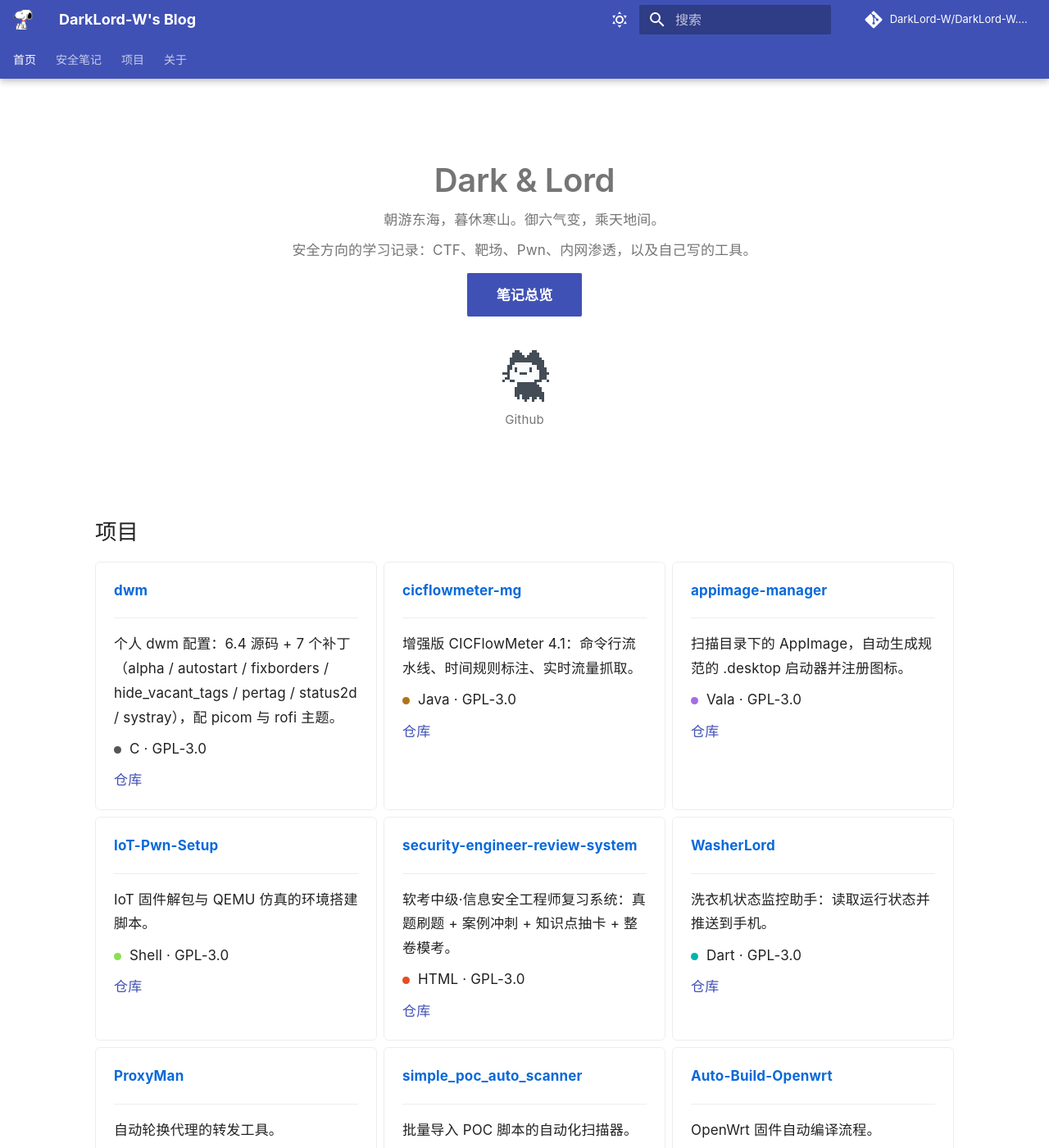
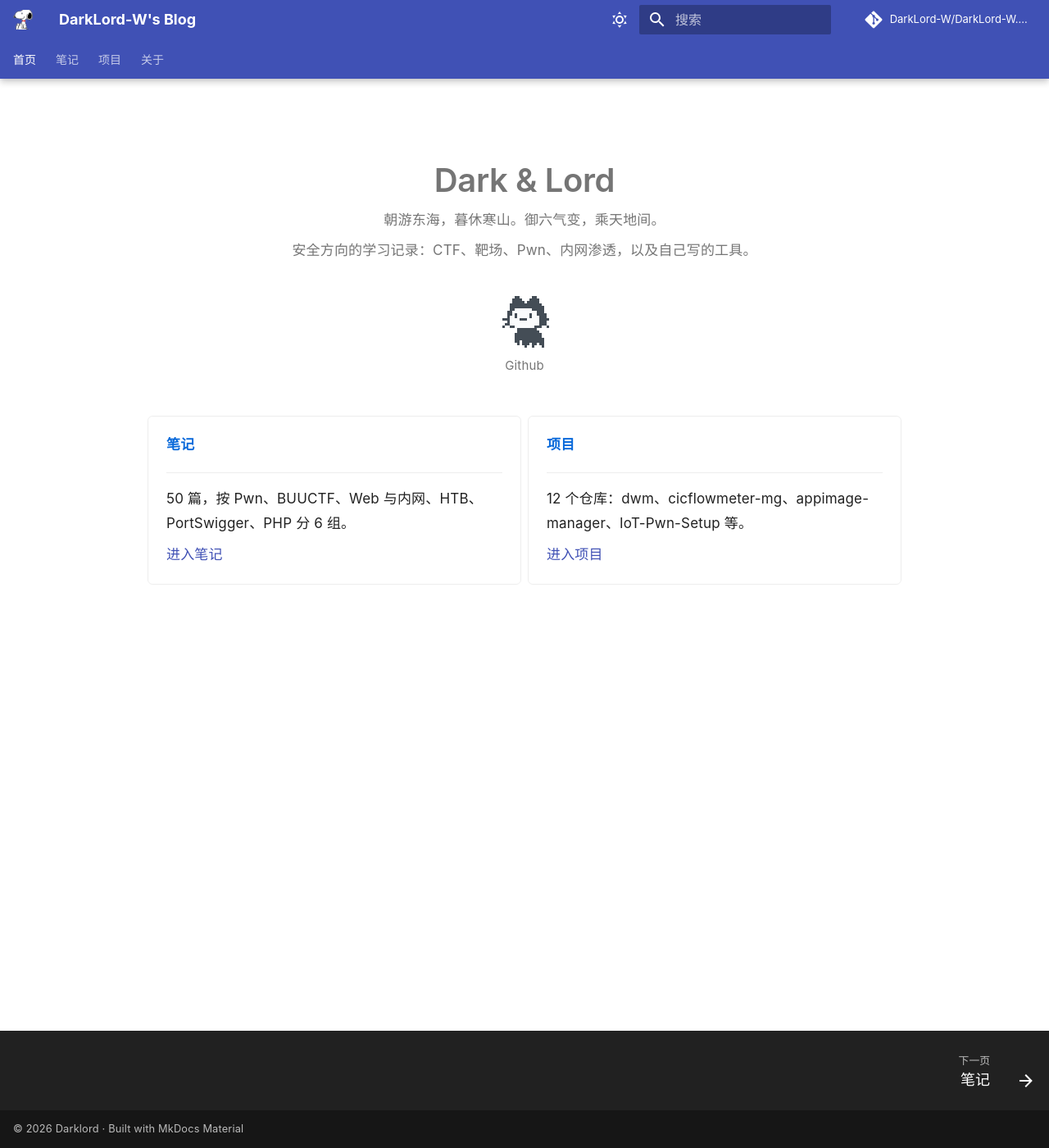
Before and after one commit to DarkLord-W/DarkLord-W.github.io, an MkDocs documentation site: the page built from docs/index.md, in a window 1280 px wide and 1400 px high. Shown: the whole window at 82% size. Built offline with MkDocs 1.6.1 and Material for MkDocs 9.7.7, drawn with Linux system fonts in a browser that asks for light colours; comment, search, counter and statistics services are not loaded; some of the changed text lies outside the part shown.

Commit message:
feat: 笔记与项目拆成两个独立栏目
首页不再同时堆项目和笔记，只保留身份区与两个入口卡：

- 新增 docs/notes/index.md：笔记总览（6 组共 50 篇），顶栏「笔记」落到这里
- docs/projects/index.md 由表格改为 12 张仓库卡片，与主页原卡片一致
- docs/index.md 精简为「标题 + 诗句 + 简介 + Mona + 两张入口卡」
- 顶栏：首页 / 笔记 / 项目 / 关于；nav 收录 59 项，与 docs 下 59 个 md 一一对应

顺带修掉一个真实 bug：Material 的 .grid.cards > ul 是 display:contents，列数必须设在
.grid 容器上；且 :has() 的优先级按参数计算，导致
".md-content:has(.grid.cards) .grid.cards"（4 个类）压过
".md-content:has(.hero) .home-entry"（3 个类）。改为 :not(.home-entry) 后，
落地页三列、主页入口两列，互不干扰。

验证：mkdocs build --strict 通过；像素实测主页卡片 260..1179（中心 719，页面中心 720），
笔记/项目页三列 266..1173。

```diff
--- a/docs/index.md
+++ b/docs/index.md
@@ -12,8 +12,6 @@ hide:
 
 安全方向的学习记录：CTF、靶场、Pwn、内网渗透，以及自己写的工具。
 
-[笔记总览](buuctf/index.md){ .md-button .md-button--primary }
-
 <a class="mona" href="https://github.com/DarkLord-W" target="_blank" rel="noopener">
   <img src="assets/mona.gif" alt="GitHub" width="72" height="72">
   <span>Github</span>
@@ -21,182 +19,22 @@ hide:
 
 </div>
 
-## 项目
+<div class="grid cards home-entry" markdown>
 
-<div class="grid cards" markdown>
-
--   __dwm__
+-   __笔记__
 
     ---
 
-    个人 dwm 配置：6.4 源码 + 7 个补丁（alpha / autostart / fixborders / hide_vacant_tags / pertag / status2d / systray），配 picom 与 rofi 主题。
+    50 篇，按 Pwn、BUUCTF、Web 与内网、HTB、PortSwigger、PHP 分 6 组。
 
-    <span class="lang-dot" style="background:#555555"></span> C · GPL-3.0
+    [进入笔记](notes/index.md)
 
-    [仓库](https://github.com/DarkLord-W/dwm)
-
--   __cicflowmeter-mg__
+-   __项目__
 
     ---
 
-    增强版 CICFlowMeter 4.1：命令行流水线、时间规则标注、实时流量抓取。
+    12 个仓库：dwm、cicflowmeter-mg、appimage-manager、IoT-Pwn-Setup 等。
 
-    <span class="lang-dot" style="background:#b07219"></span> Java · GPL-3.0
-
-    [仓库](https://github.com/DarkLord-W/cicflowmeter-mg)
-
--   __appimage-manager__
-
-    ---
-
-    扫描目录下的 AppImage，自动生成规范的 .desktop 启动器并注册图标。
-
-    <span class="lang-dot" style="background:#a56de2"></span> Vala · GPL-3.0
-
-    [仓库](https://github.com/DarkLord-W/appimage-manager)
-
--   __IoT-Pwn-Setup__
-
-    ---
-
-    IoT 固件解包与 QEMU 仿真的环境搭建脚本。
-
-    <span class="lang-dot" style="background:#89e051"></span> Shell · GPL-3.0
-
-    [仓库](https://github.com/DarkLord-W/IoT-Pwn-Setup)
-
--   __security-engineer-review-system__
-
-    ---
-
-    软考中级·信息安全工程师复习系统：真题刷题 + 案例冲刺 + 知识点抽卡 + 整卷模考。
-
-    <span class="lang-dot" style="background:#e34c26"></span> HTML · GPL-3.0
-
-    [仓库](https://github.com/DarkLord-W/security-engineer-review-system)
-
--   __WasherLord__
-
-    ---
-
-    洗衣机状态监控助手：读取运行状态并推送到手机。
-
-    <span class="lang-dot" style="background:#00B4AB"></span> Dart · GPL-3.0
-
-    [仓库](https://github.com/DarkLord-W/WasherLord)
-
--   __ProxyMan__
-
-    ---
-
-    自动轮换代理的转发工具。
-
-    <span class="lang-dot" style="background:#3572A5"></span> Python · GPL-3.0
-
-    [仓库](https://github.com/DarkLord-W/ProxyMan)
-
--   __simple_poc_auto_scanner__
-
-    ---
-
-    批量导入 POC 脚本的自动化扫描器。
-
-    <span class="lang-dot" style="background:#3572A5"></span> Python · GPL-3.0
-
-    [仓库](https://github.com/DarkLord-W/simple_poc_auto_scanner)
-
--   __Auto-Build-Openwrt__
-
-    ---
-
-    OpenWrt 固件自动编译流程。
-
-    <span class="lang-dot" style="background:#89e051"></span> Shell · MIT
-
-    [仓库](https://github.com/DarkLord-W/Auto-Build-Openwrt)
-
--   __Algorithm__
-
-    ---
-
-    数据结构与算法题解。
-
-    <span class="lang-dot" style="background:#f34b7d"></span> C++ · GPL-3.0
-
-    [仓库](https://github.com/DarkLord-W/Algorithm)
-
--   __Vim__
-
-    ---
-
-    个人 Vim 配置。
-
-    <span class="lang-dot" style="background:#199f4b"></span> Vim script · GPL-3.0
-
-    [仓库](https://github.com/DarkLord-W/Vim)
-
--   __scripts__
-
-    ---
-
-    Linux 与 dwm 日常脚本：自启、状态栏、快捷操作。
-
-    <span class="lang-dot" style="background:#89e051"></span> Shell · GPL-3.0
-
-    [仓库](https://github.com/DarkLord-W/scripts)
+    [进入项目](projects/index.md)
 
 </div>
-
-## 笔记
-
-<div class="grid cards" markdown>
-
--   __BUUCTF__
-
-    ---
-
-    10 篇 · Web 题与基础课
-
-    [进入](buuctf/index.md)
-
--   __Pwn__
-
-    ---
-
-    29 篇 · Protostar、pwnable.kr、ret2 系列
-
-    [进入](pwn/index.md)
-
--   __Web 与内网__
-
-    ---
-
-    6 篇 · 红队评估、vulhub、TryHackMe
-
-    [进入](web/index.md)
-
--   __HTB__
-
-    ---
-
-    2 篇 · Starting Point 与中等难度靶机
-
-    [进入](htb/index.md)
-
--   __PortSwigger Academy__
-
-    ---
-
-    1 篇 · 文件上传漏洞
-
-    [进入](portswigger/index.md)
-
--   __PHP__
-
-    ---
-
-    1 篇 · 反序列化
-
-    [进入](php/index.md)
-
-</div>
--- a/docs/stylesheets/extra.css
+++ b/docs/stylesheets/extra.css
@@ -160,12 +160,6 @@
   .md-typeset img { margin: 1.1em auto; }
 }
 
-/* ---------- 主页：全宽三列卡片 ---------- */
-.md-content:has(.hero) { max-width: 54rem; }
-.md-content:has(.hero) .md-typeset .grid.cards > ul {
-  grid-template-columns: repeat(auto-fit, minmax(min(100%, 16rem), 1fr));
-}
-
 /* ---------- 主页 GitHub 图标（原来那只 Mona，本地托管） ---------- */
 .hero .mona {
   display: inline-flex;
@@ -190,3 +184,23 @@
 }
 .hero .mona:hover { border-bottom: none; }
 .hero .mona:hover img { transform: translateY(-3px); }
+
+/* ---------- 卡片型落地页：放宽到 54rem，正文页仍保持 46rem ---------- */
+.md-content:has(.grid.cards) { max-width: 54rem; }
+
+/* Material 的 .grid.cards > ul 是 display:contents，列数必须设在 .grid 容器上 */
+@media screen and (min-width: 60em) {
+  .md-content:has(.grid.cards) .grid.cards:not(.home-entry) {
+    grid-template-columns: repeat(3, minmax(0, 1fr));
+  }
+  /* 主页只有两张入口卡，固定两列并居中 */
+  .md-content:has(.hero) .home-entry {
+    grid-template-columns: repeat(2, minmax(0, 1fr));
+  }
+}
+
+/* 主页两张入口卡：居中、固定两列 */
+.md-content:has(.hero) .home-entry {
+  max-width: 46rem;
+  margin-inline: auto;
+}
--- a/mkdocs.yml
+++ b/mkdocs.yml
@@ -40,7 +40,8 @@ theme:
 
 nav:
   - 首页: index.md
-  - 安全笔记:
+  - 笔记:
+      - notes/index.md
       - BUUCTF:
           - buuctf/index.md
           - Web:
```
Also changed, not shown: docs/notes/index.md (added, +55 -0 lines), docs/projects/index.md (+124 -15 lines).
